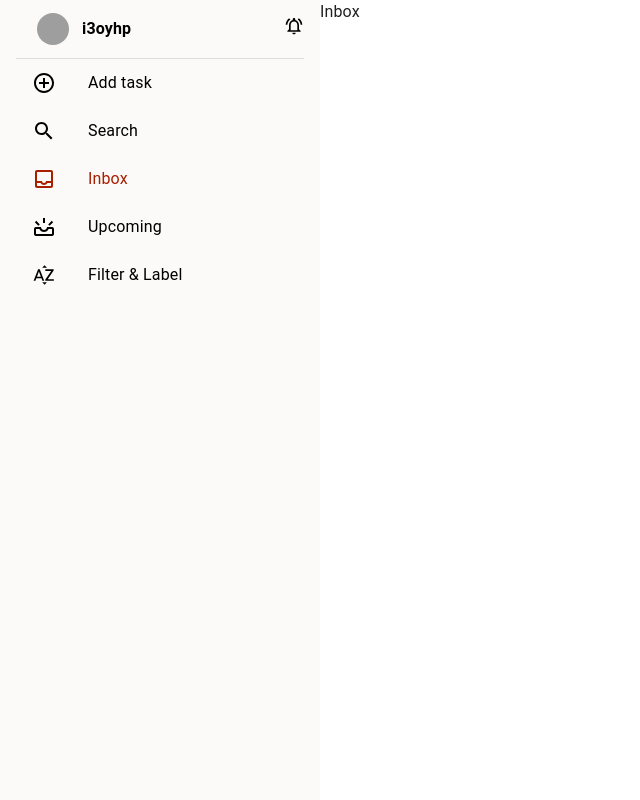
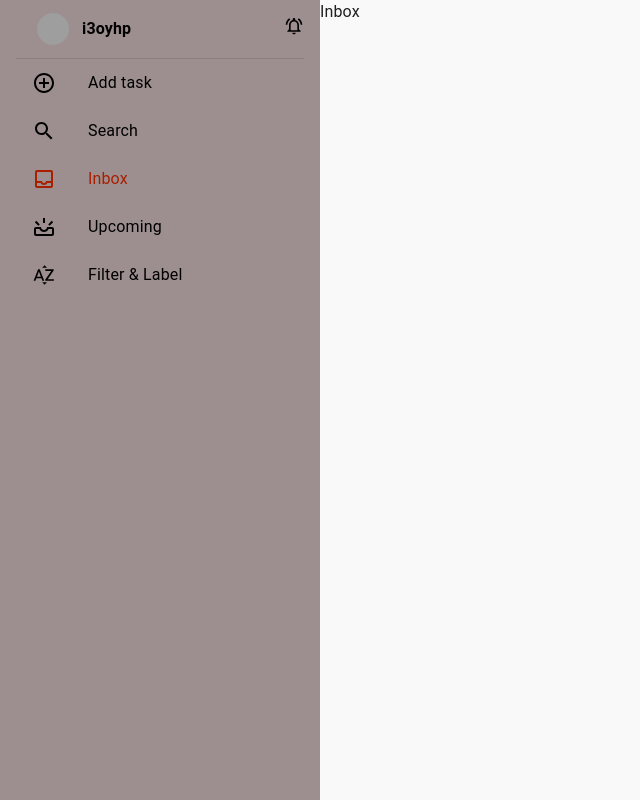
Before and after one commit to DontCryi3aby/todo_list, a React (Create React App) app: page /inbox in a window 1280 px wide. Shown: the whole page, without its empty margins (0-640 px from the left). Built offline with nearby package versions, Linux system fonts and the light colour scheme; grey boxes are pictures that could not be loaded.

Commit message:
Change background Sidebar & Main content --sub

```diff
--- a/src/layouts/MainLayout/index.jsx
+++ b/src/layouts/MainLayout/index.jsx
@@ -1,14 +1,14 @@
-import { Box, Container, Grid } from "@mui/material";
+import { Box, Grid } from "@mui/material";
 import Sidebar from "../components/Sidebar";
 
 function MainLayout({ children }) {
   return (
     <Box>
       <Grid container>
-        <Grid item xs={3}>
+        <Grid item xs={3} sx={{ background: "#9D8F8F " }}>
           <Sidebar />
         </Grid>
-        <Grid item xs={9}>
+        <Grid item xs={9} sx={{ background: "#F9F9F9" }}>
           <Box>{children}</Box>
         </Grid>
       </Grid>
--- a/src/layouts/components/Sidebar.jsx
+++ b/src/layouts/components/Sidebar.jsx
@@ -47,7 +47,7 @@ export default function Sidebar() {
   };
 
   return (
-    <Box sx={{ background: "#fcfaf8", minHeight: "100vh" }}>
+    <Box sx={{ minHeight: "100vh" }}>
       <Box mx={2} sx={{ color: "black" }}>
         <List component="nav" aria-label="nav">
           <Box
```
